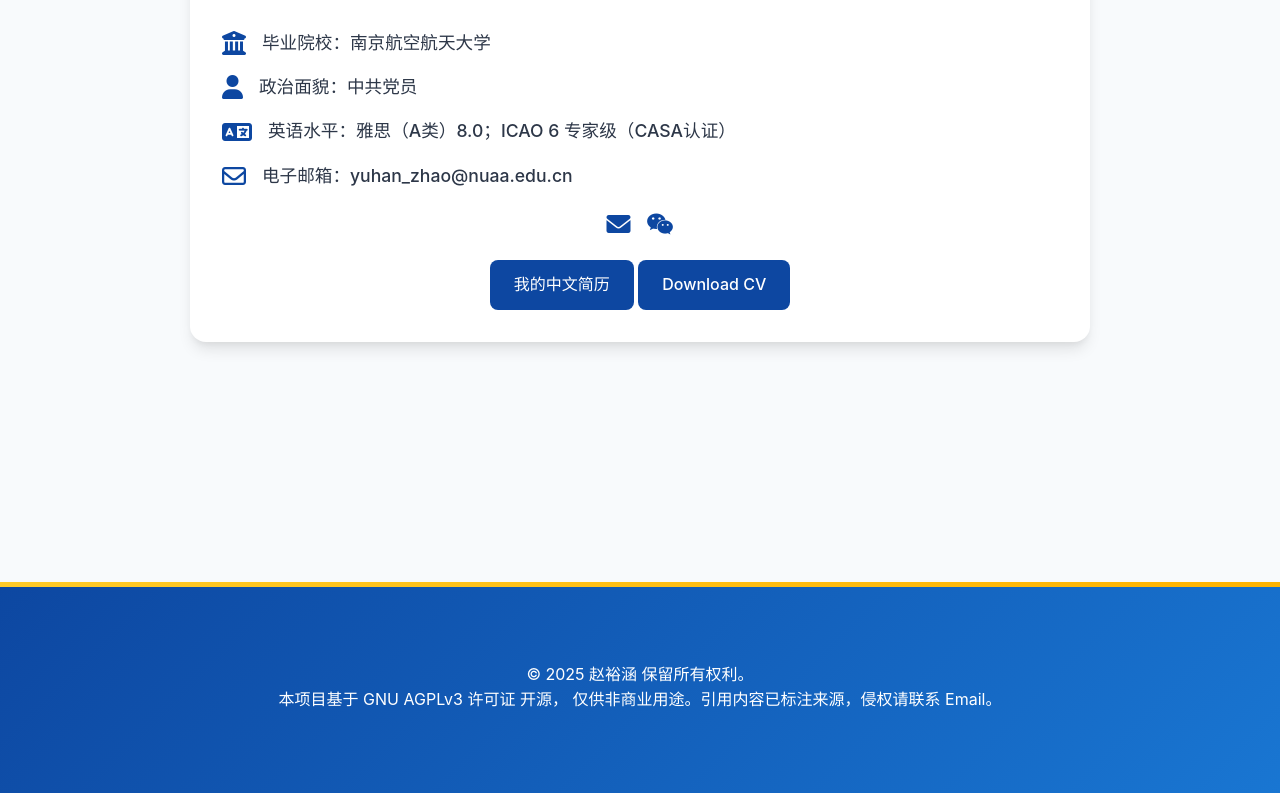
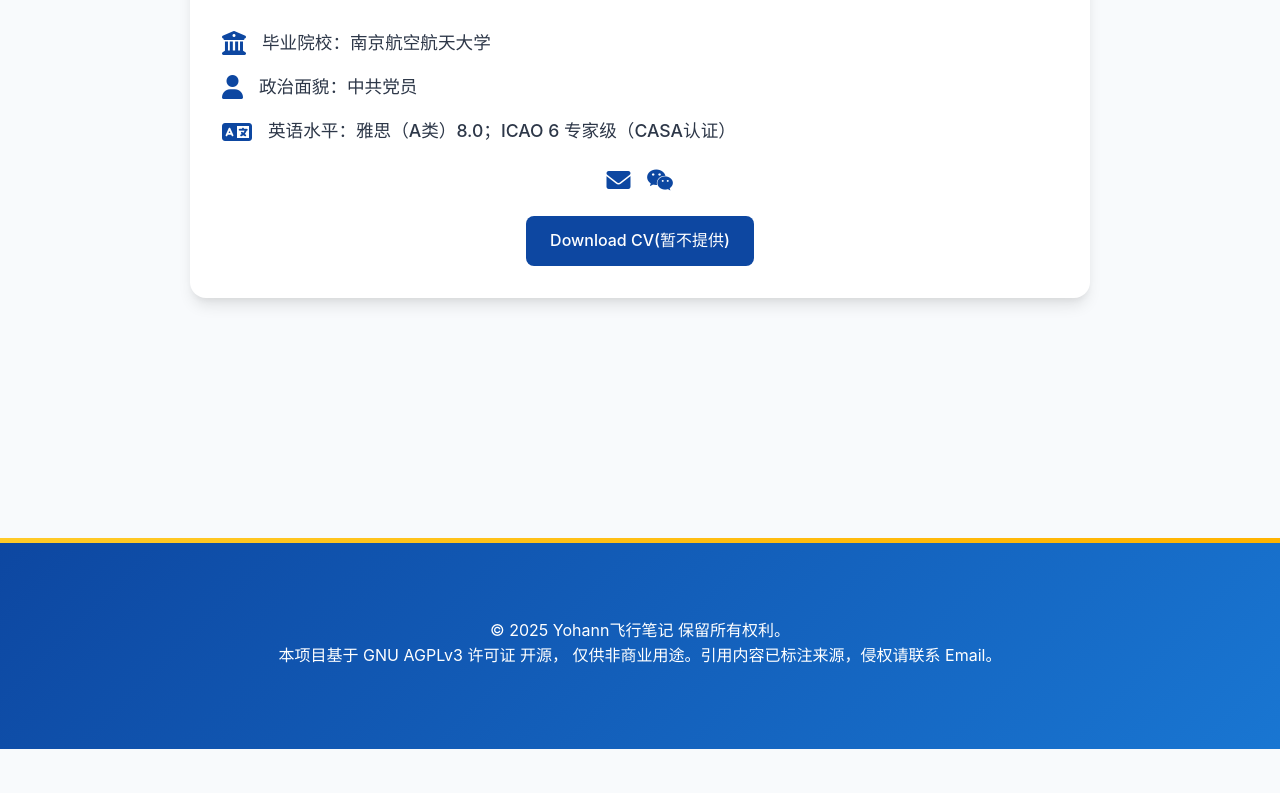
Before and after one commit to Yohann-Zhao/YohannBlog, a plain HTML site: page about.html in a window 1280 px wide. Shown: the part 688-1481 px from the top of the page. After the commit the page ends 1437 px from the top, so only its background shows below. Drawn offline with Linux system fonts and the light colour scheme.

Commit message:
修改footer和个人信息

```diff
--- a/about.html
+++ b/about.html
@@ -45,10 +45,6 @@
                     <i class="fas fa-language"></i>
                     <span>英语水平：雅思（A类）8.0；ICAO 6 专家级（CASA认证）</span>
                 </div>
-                <div class="detail-item">
-                    <i class="fa-regular fa-envelope"></i>
-                    <span>电子邮箱：yuhan_zhao@nuaa.edu.cn</span>
-                </div>
             </div>
 
             <!-- 社交链接 -->
@@ -64,8 +60,8 @@
 
             <!-- 下载按钮 -->
             <div class="download-buttons">
-                <a href="assets/files/resume_cn.pdf" download="中文简历.pdf" class="btn">我的中文简历</a>
-                <a href="assets/files/resume_en.pdf" download="CV_EN.pdf" class="btn">Download CV</a>
+                <!-- <a href="assets/files/resume_cn.pdf" download="中文简历.pdf" class="btn">我的中文简历</a>*/ -->
+                <a href="assets/files/resume_en.pdf" download="CV_EN.pdf" class="btn">Download CV(暂不提供)</a>
             </div>
         </div>
 
@@ -73,7 +69,7 @@
 
     <footer>
         <div class="footer-content">
-          <p>© 2025 赵裕涵 保留所有权利。</p>
+          <p>© 2025 Yohann飞行笔记 保留所有权利。</p>
           <p>
             本项目基于 <a href="https://www.gnu.org/licenses/agpl-3.0.html" target="_blank">GNU AGPLv3 许可证</a> 开源，
             仅供非商业用途。引用内容已标注来源，侵权请联系 <a href="yuhan_zhao@nuaa.edu.cn">Email</a>。
```
Also changed, not shown: CMET.html (+2 -2 lines), CSYA.html (+1 -1 lines), index.html (+1 -1 lines), theory.html (+1 -1 lines).
